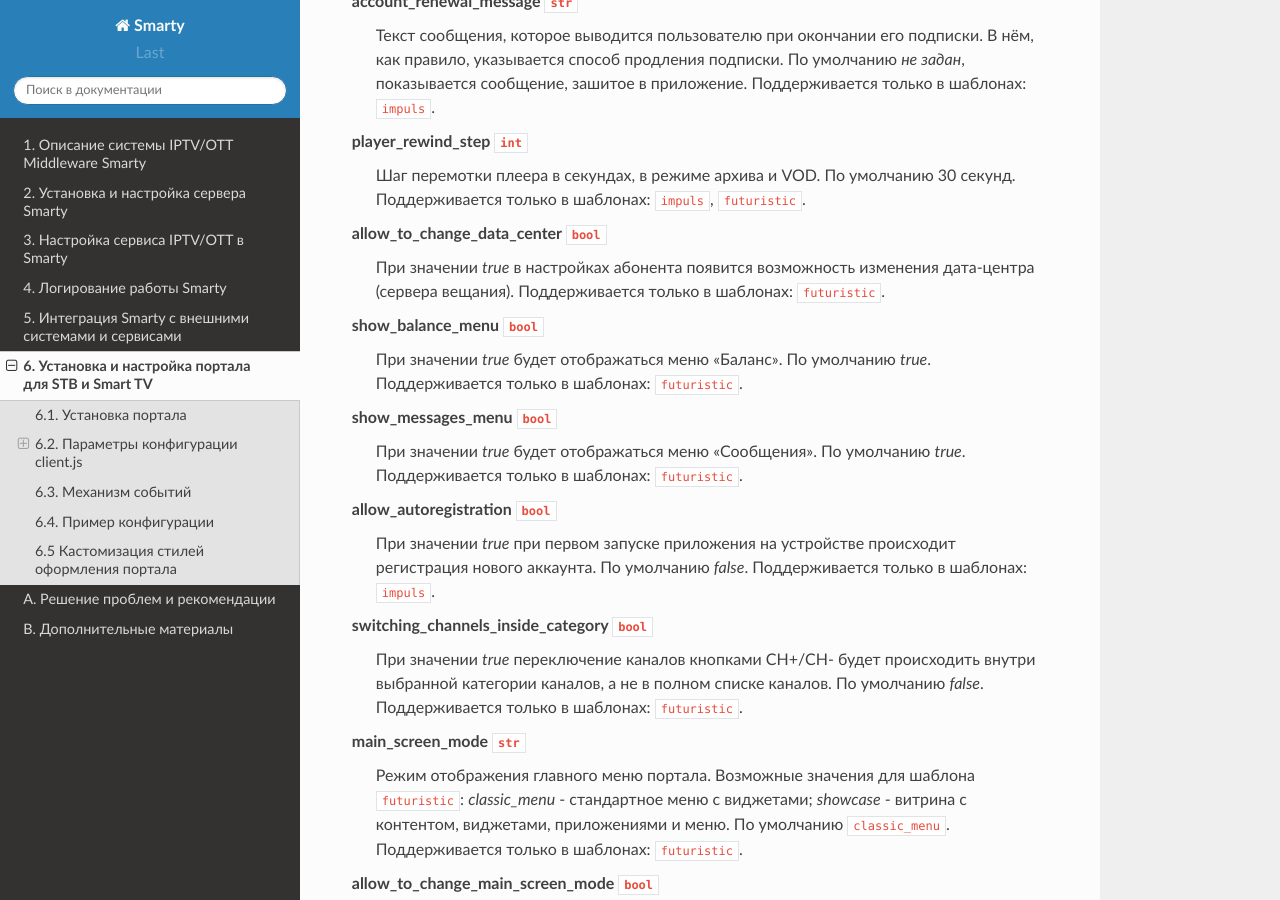
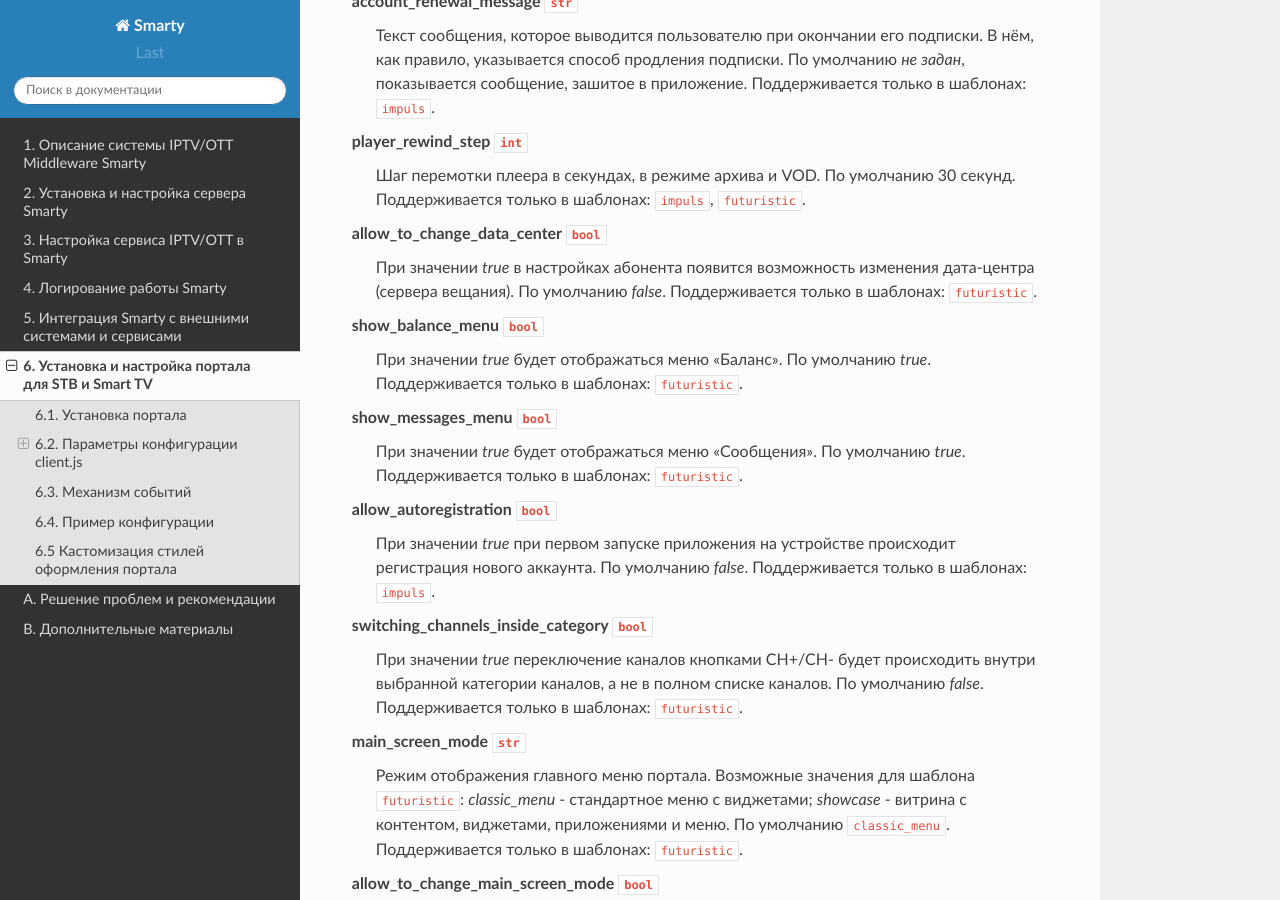
Before and after one commit to sergey-yakovlev/smarty-docs, a Sphinx documentation site: the page built from source/portal_setup.rst, in a window 1280 px wide and 900 px high, scrolled down 7419 px. Built offline with Sphinx 7.4.7 and the Read the Docs theme 2.0.0, drawn with Linux system fonts in a browser that asks for light colours.

Commit message:
Update portal_setup.rst

```diff
--- a/source/portal_setup.rst
+++ b/source/portal_setup.rst
@@ -365,6 +365,7 @@ player_rewind_step ``int``
 
 allow_to_change_data_center ``bool``
     При значении *true* в настройках абонента появится возможность изменения дата-центра (сервера вещания).
+    По умолчанию *false*.
     Поддерживается только в шаблонах: ``futuristic``.
 
 show_balance_menu ``bool``
```
